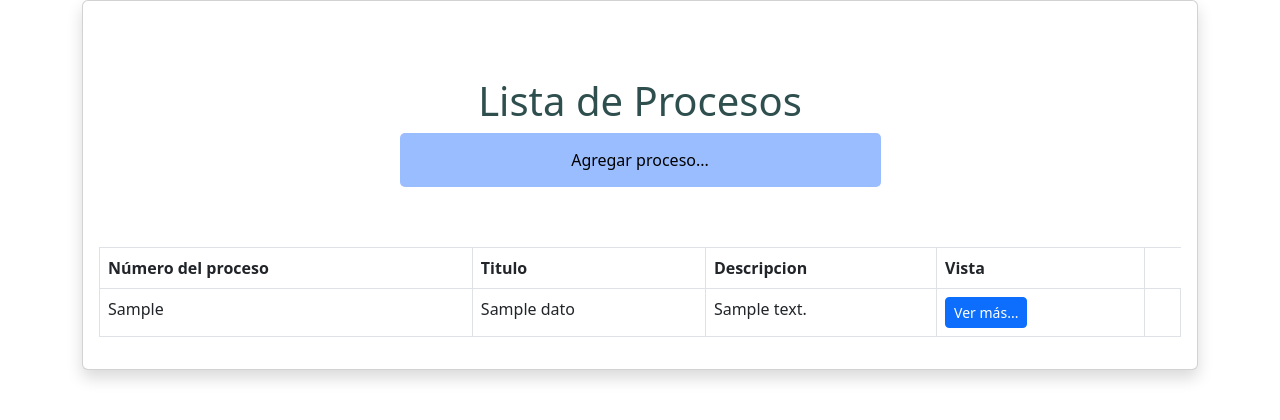
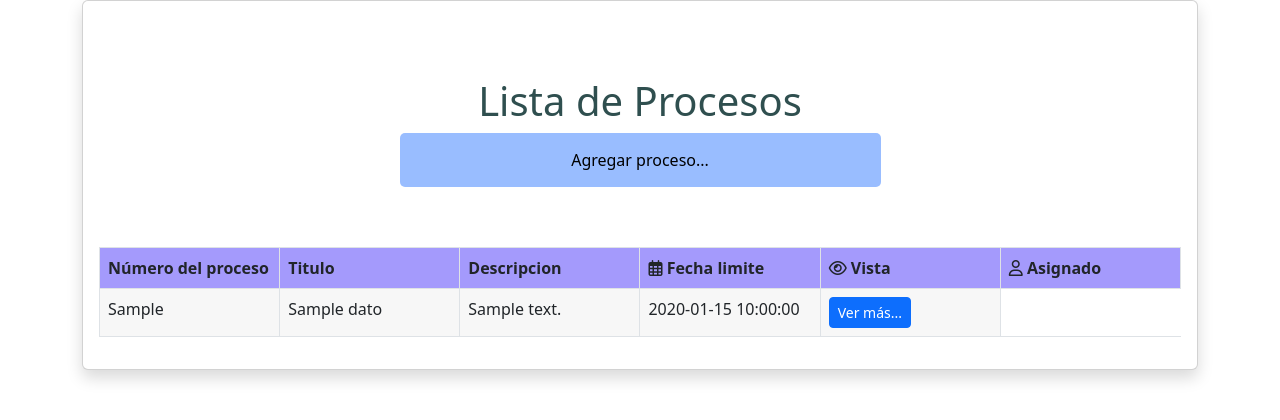
Before and after one commit to deividbautista/Task-Manager-flask, a Flask app: template src/templates/index.html in a window 1280 px wide. Shown: the top 420 px of the page. Run offline with Flask 3, Linux system fonts and the light colour scheme; the template is opened without the code that fills it: most values are stand-ins (such as "Sample title", 1, 10 or a date in 2020); some libraries are stand-ins or nearby versions.

Commit message:
second commit

```diff
--- a/src/app.py
+++ b/src/app.py
@@ -26,11 +26,12 @@ def home():
 def addUser():
     Titulo = request.form['Titulo']
     Descripcion = request.form['Descripcion']
+    Fecha = request.form['fecha']
 
     if Titulo and Descripcion:
         cursor = db.database.cursor()
-        sql = "INSERT INTO procesos (Titulo, Descripcion) VALUES (%s, %s)"
-        data = (Titulo, Descripcion)
+        sql = "INSERT INTO procesos (Titulo, Descripcion, Fecha_terminación) VALUES (%s, %s, %s)"
+        data = (Titulo, Descripcion, Fecha)
         cursor.execute(sql, data)
         db.database.commit()
     return redirect(url_for('home'))
--- a/src/static/css/procesos.css
+++ b/src/static/css/procesos.css
@@ -117,3 +117,14 @@ li p {
 .empty {
     color: darkslategrey;
 }
+table {
+    table-layout: fixed !important;
+}
+tr{
+    background: #a49afc !important;
+}
+td {
+    background: #f7f7f7 !important;
+    overflow: hidden !important;
+    white-space: nowrap !important;
+}
--- /dev/null
+++ b/src/static/js/procesos.js
@@ -0,0 +1,5 @@
+window.onload = function() {
+    var dateField = document.getElementById("fecha");
+    var today = new Date().toISOString().split("T")[0];
+    dateField.value = today;
+  };
--- a/src/templates/index.html
+++ b/src/templates/index.html
@@ -32,7 +32,9 @@
                             <th scope="col">Número del proceso</th>
                             <th scope="col">Titulo</th>
                             <th scope="col">Descripcion</th>
-                            <th scope="col">Vista</th>
+                            <th scope="col"><i class="fa-regular fa-calendar-days"></i> Fecha limite</th>
+                            <th scope="col"><i class="fa-regular fa-eye"></i> Vista</th>
+                            <th scope="col"><i class="fa-regular fa-user"></i> Asignado</th>
                         </tr>
                     </thead>
 
@@ -41,10 +43,9 @@
                         <tr>
                             <td>{{datos.id_proceso}}</td>
                             <td>{{datos.Titulo}}</td>
-                            <td>{{datos.Descripcion}}</td>
+                            <td class="descripcion" >{{datos.Descripcion}}</td>
+                            <td>{{datos.Fecha_terminación}}</td>
                             <td><button type="button" data-bs-toggle="modal" data-bs-target="#modal-3{{datos.id_proceso}}" class="btn btn-primary btn-sm" >Ver más...</button></td>
-                            <td></td>
-
                         </tr>
 
                         <!-- modal -->
@@ -101,6 +102,10 @@
                                                     <input type="text" class="form-control mb-3" name="Descripcion">
                                                 </div>
                                                 <div class="col">
+                                                    <label for="fecha">Fecha Limite:</label>
+                                                    <input type="date" class="form-control mb-3" id="fecha" name="fecha">
+                                                </div>
+                                                <div class="col">
                                                     <button class="btn btn-primary mb-3 mt-4" type="submit">Save</button>
                                                 </div>
                                             </div>
@@ -147,6 +152,8 @@
     </div>
 </body>
 
+<script src="../static/js/procesos.js"></script>
+<script src="https://kit.fontawesome.com/9c61ead5a6.js" crossorigin="anonymous"></script>
 <script src="https://cdn.jsdelivr.net/npm/bootstrap@5.2.2/dist/js/bootstrap.bundle.min.js"
 integrity="sha384-OERcA2EqjJCMA+/3y+gxIOqMEjwtxJY7qPCqsdltbNJuaOe923+mo//f6V8Qbsw3"
 crossorigin="anonymous"></script>
```
